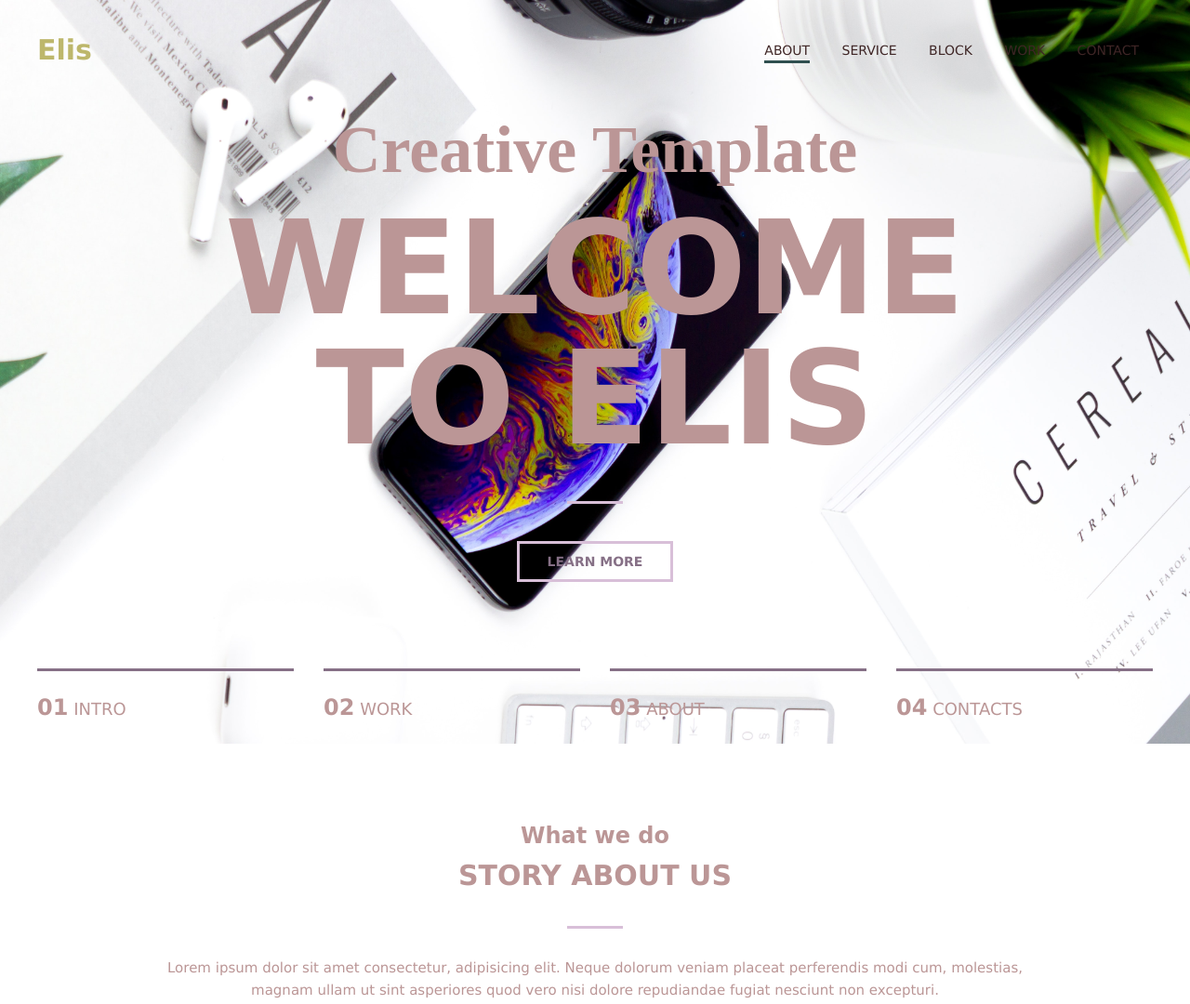
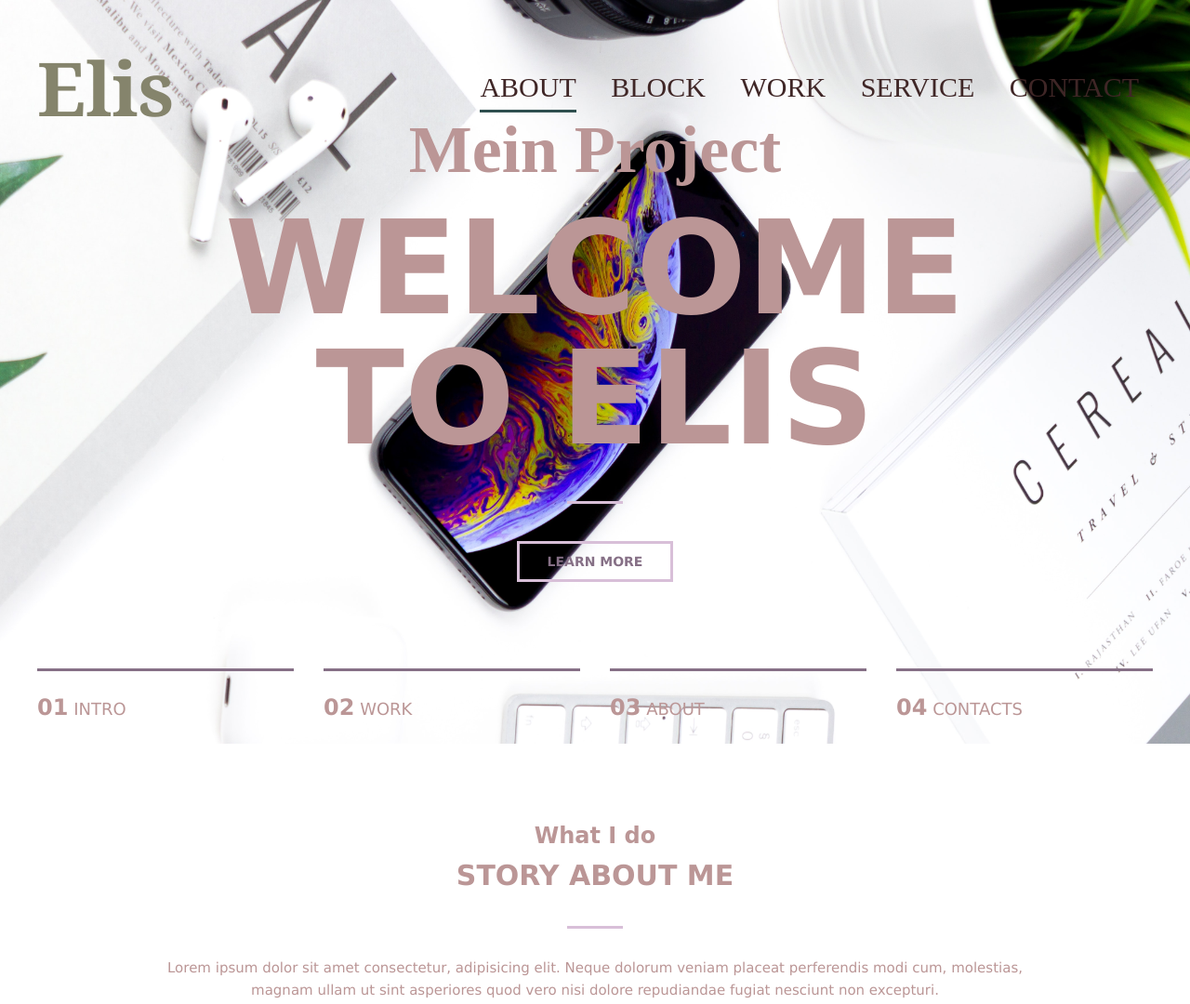
Before and after one commit to elis-11/Elis1, a plain HTML site: page index.html in a window 1280 px wide. Shown: the top 1080 px of the page at 93% size. Drawn offline with Linux system fonts and the light colour scheme.

Commit message:
modified navigation

```diff
--- a/index.html
+++ b/index.html
@@ -55,17 +55,17 @@
 </svg>
     <!-- social_icon -->
 
-    <header class="header">
+    <header class="header" id="Elis">
         <div class="container">
             <div class="header_inner">
                 <div class="header_logo">Elis</div>
 
                 <nav class="nav">
-                    <a class="nav_link active" href="#">About</a>
-                    <a class="nav_link" href="#">Service</a>
-                    <a class="nav_link" href="#">Block</a>
-                    <a class="nav_link" href="#">Work</a>
-                    <a class="nav_link" href="#">Contact</a>
+                    <a class="nav_link active" href="#about">About</a>
+                    <a class="nav_link" href="#block">Block</a>
+                    <a class="nav_link" href="#work">Work</a>
+                    <a class="nav_link" href="#service">Service</a>
+                    <a class="nav_link" href="#contact">Contact</a>
                 </nav>
             </div>
         </div>
@@ -73,7 +73,7 @@
     <div class="intro">
         <div class="container">
             <div class="intro_inner">
-                <h2 class="intro_suptitle">Creative Template</h2>
+                <h2 class="intro_suptitle">Mein Project</h2>
                 <h1 class="intro_title">Welcome to Elis</h1>
                 <a class="btn" href="#">Learn More</a>
             </div>
@@ -103,12 +103,12 @@
 
 
     <!-- title -->
-    <section class="section">
+    <section class="section" id="about">
         <div class="container">
 
             <div class="section_header">
-                <h3 class="section_suptitle">What we do</h3>
-                <h2 class="section_title">STORY ABOUT US</h2>
+                <h3 class="section_suptitle">What I do</h3>
+                <h2 class="section_title">STORY ABOUT ME</h2>
                 <div class="section_text">
                     <p>Lorem ipsum dolor sit amet consectetur, adipisicing elit. Neque dolorum veniam placeat perferendis modi cum, molestias, magnam ullam ut sint asperiores quod vero nisi dolore repudiandae fugiat nesciunt non excepturi.
                     </p>
@@ -141,7 +141,7 @@
     </section>
 
     <!-- statistic -->
-    <div class="statistic">
+    <div class="statistic" id="">
         <div class="container">
 
             <div class="stat">
@@ -175,12 +175,12 @@
 
 
     <!-- services -->
-    <section class="section">
+    <section class="section" id="block">
         <div class="container">
 
             <div class="section_header">
-                <h3 class="section_suptitle"></h3>We work with
-                <h2 class="section_title">amazing servises</h2>
+                <h3 class="section_suptitle"></h3>I work with
+                <h2 class="section_title">amazing services</h2>
             </div>
 
             <div class="services">
@@ -227,7 +227,7 @@
 
 
     <!-- devices -->
-    <section class="section section--devices">
+    <section class="section section--devices" id="work">
         <div class="container">
             <div class="section_header">
                 <h3 class="section_suptitle">For all devices</h3>
@@ -242,12 +242,11 @@
         </div>
     </section>
 
-
-    <section class="section">
+    <section class="section" id="service">
         <div class="container">
             <div class="section_header">
                 <h3 class="section_suptitle">Service</h3>
-                <h2 class="section_title">What we do</h2>
+                <h2 class="section_title">What I do</h2>
                 <div class="section_text">
                     <p>Lorem ipsum dolor sit amet consectetur, adipisicing elit. Neque dolorum veniam placeat perferendis modi cum, molestias, magnam ullam ut sint asperiores quod vero nisi dolore repudiandae fugiat nesciunt non excepturi.
                     </p>
@@ -324,7 +323,7 @@
     </div>
 
     <!-- title -->
-    <section class="section">
+    <section class="section" id="contact">
         <div class="container">
 
             <div class="section_header">
--- a/style.css
+++ b/style.css
@@ -60,16 +60,18 @@ hr {
 }
 
 .header_logo {
-    font-size: 30px;
+    font-size: 80px;
     font-weight: 700;
-    color: darkkhaki;
+    font-family: Cambria, Cochin, Georgia, Times, 'Times New Roman', serif;
+    color: rgb(133, 132, 108);
 }
 
 
 /* nav */
 
 .nav {
-    font-size: 14px;
+    font-size:30px;
+    font-family: serif;
     text-transform: uppercase;
 }
 
@@ -319,7 +321,7 @@ hr {
 /* .statistic */
 
 .statistic {
-    background-color: rgb(219, 190, 190);
+    background-color: rgb(216, 214, 214);
 }
 
 .stat {
```
